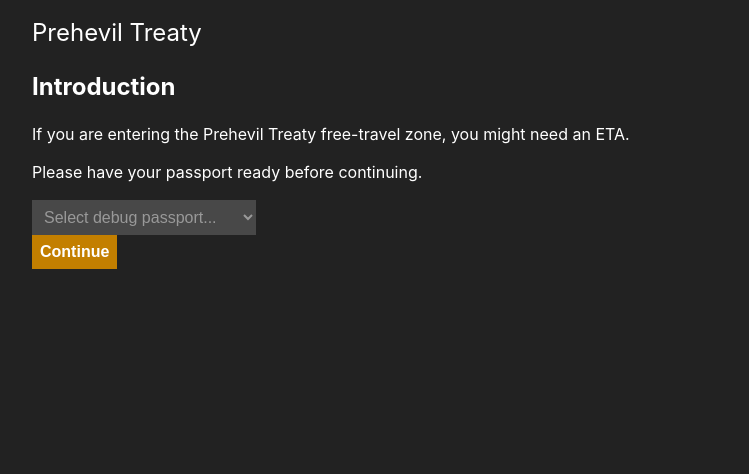
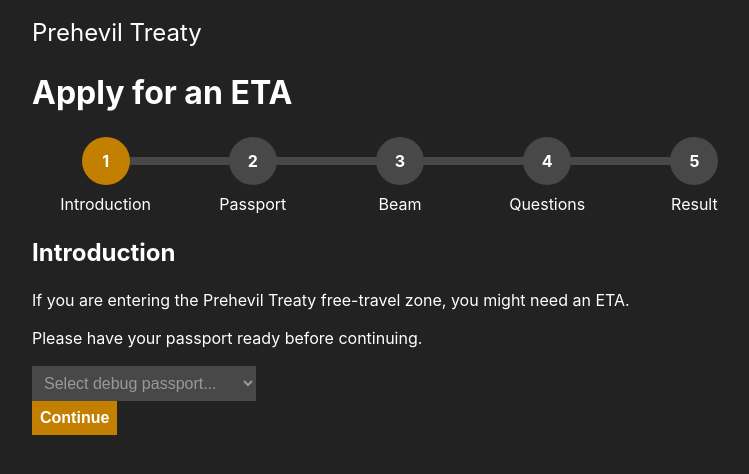
Before and after one commit to AshesOfEther/prehevil-treaty-eta, a Nuxt app in the folder frontend/: page /apply in a window 1280 px wide. Shown: the top 474 px of the page, without its empty margins (240-989 px from the left). Built offline with nearby package versions, Linux system fonts and the light colour scheme; no server answers.

Commit message:
feat(frontend/apply): progress indicator

```diff
--- a/frontend/app/pages/apply.vue
+++ b/frontend/app/pages/apply.vue
@@ -1,8 +1,33 @@
 <template>
 	<main>
-		<div>
-
-		</div>
+		<header>
+			<h1>Apply for an ETA</h1>
+			<div id="progress">
+				<div v-for="i in 5" :key="i"  class="progress-step-number" :data-step="i">
+					<div class="progress-step-circle" :class="{'progress-step-active' : i <= currentStepNumber}">
+						{{ i }}
+					</div>
+				</div>
+				<div id="progress-bar-container">
+					<div id="progress-bar"></div>
+				</div>
+				<div class="progress-step-name">
+					Introduction
+				</div>
+				<div class="progress-step-name">
+					Passport
+				</div>
+				<div class="progress-step-name">
+					Beam
+				</div>
+				<div class="progress-step-name">
+					Questions
+				</div>
+				<div class="progress-step-name">
+					Result
+				</div>
+			</div>
+		</header>
 		<div v-if="currentStep == 'introduction'">
 			<h2>Introduction</h2>
 			<ApplyIntroduction
@@ -44,7 +69,10 @@
 import { countries, type Answers, type ApiApplyResponse, type Country, type Passport } from 'prehevil-treaty-eta-common';
 import { apply } from '~/api';
 
+const STEPS: Array<(typeof currentStep)["value"]> = ["introduction", "passportInfo", "beam", "questions", "result"];
+
 const currentStep = ref<"introduction" | "passportInfo" | "beam" | "questions" | "result">("introduction");
+const currentStepNumber = computed(() => STEPS.indexOf(currentStep.value) + 1);
 
 const hasEpassportPlus = ref<"yes" | "no" | null>();
 const username = ref("");
@@ -69,3 +97,66 @@ async function submit(answers: Answers) {
 	currentStep.value = "result";
 }
 </script>
+<style>
+#progress {
+	display: grid;
+	grid-template-columns: repeat(5, 1fr);
+	grid-template-rows: repeat(2, auto);
+	counter-reset: step;
+}
+
+.progress-step-number {
+	grid-row: 1;
+	display: flex;
+	justify-content: center;
+}
+
+.progress-step-number:nth-child(1) { grid-column: 1; }
+.progress-step-number:nth-child(2) { grid-column: 2; }
+.progress-step-number:nth-child(3) { grid-column: 3; }
+.progress-step-number:nth-child(4) { grid-column: 4; }
+.progress-step-number:nth-child(5) { grid-column: 5; }
+
+.progress-step-circle {
+	background-color: var(--color-gray);
+	width: 3rem;
+	height: 3rem;
+	border-radius: 50%;
+	display: flex;
+	align-items: center;
+	justify-content: center;
+	font-weight: bold;
+}
+
+.progress-step-active {
+	background-color: var(--color-accent);
+}
+
+#progress-bar-container {
+	grid-row: 1;
+	grid-column: 1 / 6;
+	z-index: -1;
+	display: flex;
+	align-items: center;
+	padding: 0 10% 0 10%;
+}
+
+#progress-bar {
+	background-color: var(--color-gray);
+	flex: 1;
+	height: 0.5rem;
+}
+
+#progress-bar::before {
+	background-color: var(--color-accent);
+	display: block;
+	width: calc(25% * (v-bind(currentStepNumber) - 1));
+	height: 100%;
+	content: "";
+}
+
+.progress-step-name {
+	padding-top: 0.5rem;
+	text-align: center;
+}
+</style>
```
